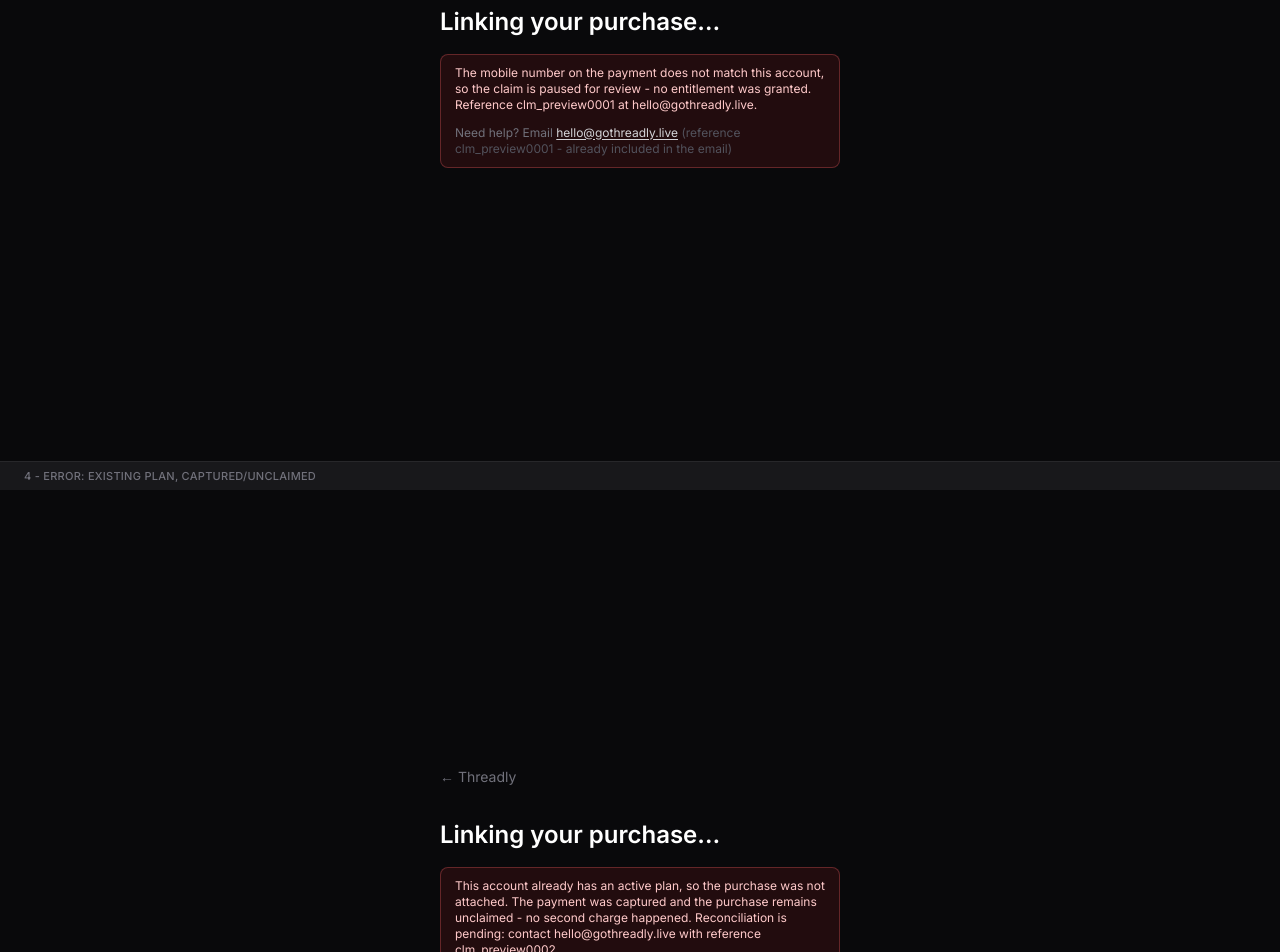
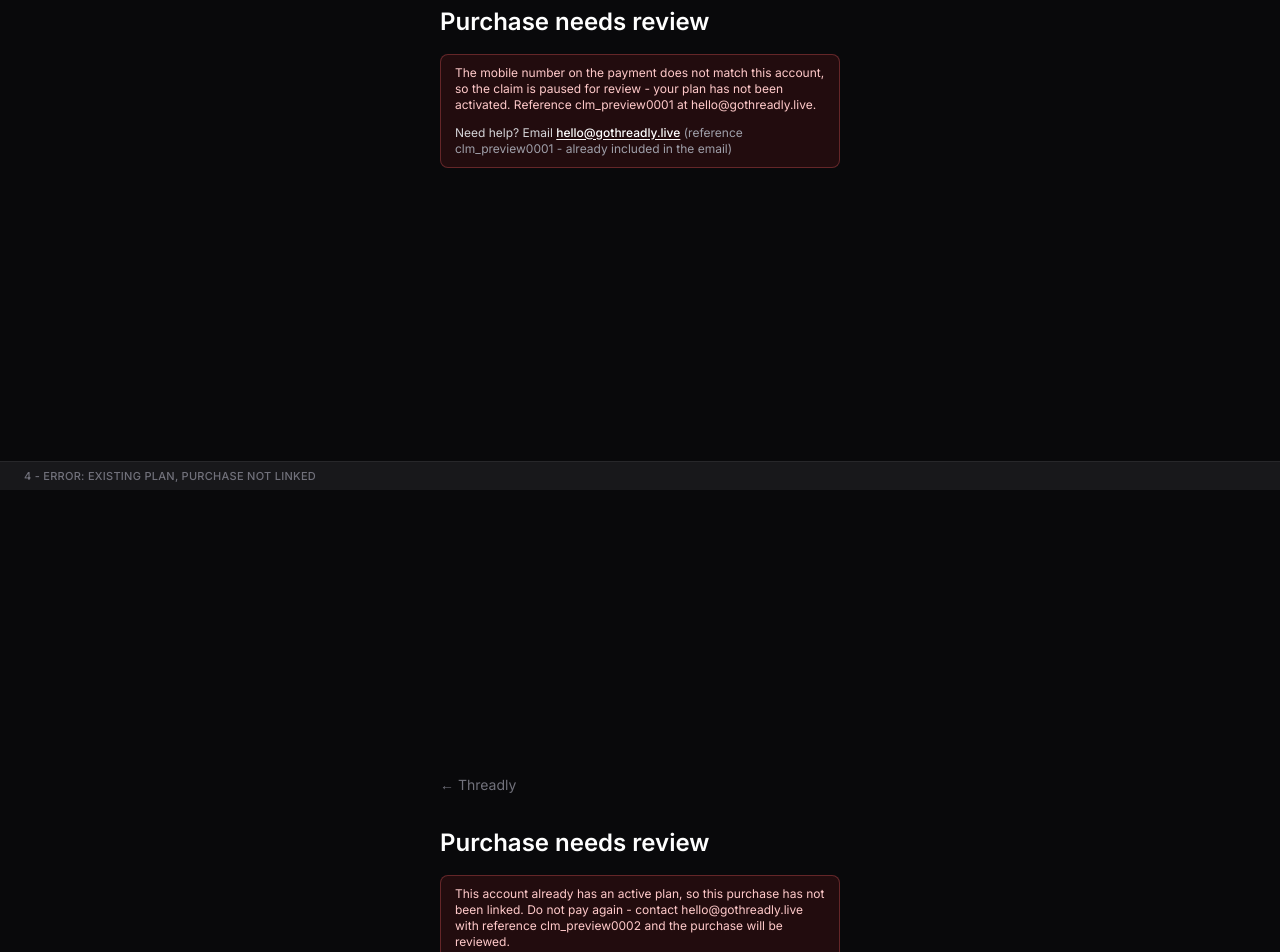
Before and after one commit to itz-kirankumar/Threadly, a Next.js app: page /preview/claim-states in a window 1280 px wide. Shown: the part 2060-3012 px from the top of the page. Built offline with nearby package versions, Linux system fonts and the light colour scheme; no server answers.

Commit message:
claim UI: status-specific headlines, readable support link contrast, accurate paused-purchase copy

```diff
--- a/src/app/api/billing/guest/claim/route.ts
+++ b/src/app/api/billing/guest/claim/route.ts
@@ -50,7 +50,7 @@
     if (!checkoutEmail || !claimantEmail || checkoutEmail !== claimantEmail) {
       await transitionClaim(claim.id, ["paid_unclaimed"], () => ({ status: "uncertain" }));
       return Response.json(
-        { error: `The email on the payment does not match this account, so the claim is paused for review - no entitlement was granted. Reference ${claim.id} at hello@gothreadly.live.` },
+        { error: `The email on the payment does not match this account, so the claim is paused for review - your plan has not been activated. Reference ${claim.id} at hello@gothreadly.live.` },
         { status: 409, headers: { "Cache-Control": "no-store" } },
       );
     }
@@ -63,7 +63,7 @@
     if (!checkoutPhone) {
       await transitionClaim(claim.id, ["paid_unclaimed"], () => ({ status: "uncertain" }));
       return Response.json(
-        { error: `The payment record has no verifiable mobile number, so the claim is paused for review - no entitlement was granted. Reference ${claim.id} at hello@gothreadly.live.` },
+        { error: `The payment record has no verifiable mobile number, so the claim is paused for review - your plan has not been activated. Reference ${claim.id} at hello@gothreadly.live.` },
         { status: 409, headers: { "Cache-Control": "no-store" } },
       );
     }
@@ -77,7 +77,7 @@
     if (checkoutPhone !== accountPhone) {
       await transitionClaim(claim.id, ["paid_unclaimed"], () => ({ status: "uncertain" }));
       return Response.json(
-        { error: `The mobile number on the payment does not match this account, so the claim is paused for review - no entitlement was granted. Reference ${claim.id} at hello@gothreadly.live.` },
+        { error: `The mobile number on the payment does not match this account, so the claim is paused for review - your plan has not been activated. Reference ${claim.id} at hello@gothreadly.live.` },
         { status: 409, headers: { "Cache-Control": "no-store" } },
       );
     }
@@ -87,7 +87,7 @@
       // give a safe reference (claim ID alone grants nothing) for support
       // reconciliation. No promise of outcome - it is pending review.
       return Response.json(
-        { error: `This account already has an active plan, so the purchase was not attached. The payment was captured and the purchase remains unclaimed - no second charge happened. Reconciliation is pending: contact hello@gothreadly.live with reference ${claim.id}.` },
+        { error: `This account already has an active plan, so this purchase has not been linked. Do not pay again - contact hello@gothreadly.live with reference ${claim.id} and the purchase will be reviewed.` },
         { status: 409, headers: { "Cache-Control": "no-store" } },
       );
     }
--- a/src/app/preview/claim-states/page.tsx
+++ b/src/app/preview/claim-states/page.tsx
@@ -16,15 +16,15 @@
     label: "3 - error: contact mismatch paused",
     props: {
       status: "error",
-      message: "The mobile number on the payment does not match this account, so the claim is paused for review - no entitlement was granted. Reference clm_preview0001 at hello@gothreadly.live.",
+      message: "The mobile number on the payment does not match this account, so the claim is paused for review - your plan has not been activated. Reference clm_preview0001 at hello@gothreadly.live.",
       claimRef: "clm_preview0001",
     },
   },
   {
-    label: "4 - error: existing plan, captured/unclaimed",
+    label: "4 - error: existing plan, purchase not linked",
     props: {
       status: "error",
-      message: "This account already has an active plan, so the purchase was not attached. The payment was captured and the purchase remains unclaimed - no second charge happened. Reconciliation is pending: contact hello@gothreadly.live with reference clm_preview0002.",
+      message: "This account already has an active plan, so this purchase has not been linked. Do not pay again - contact hello@gothreadly.live with reference clm_preview0002 and the purchase will be reviewed.",
       claimRef: "clm_preview0002",
     },
   },
--- a/src/components/ClaimView.tsx
+++ b/src/components/ClaimView.tsx
@@ -30,7 +30,7 @@
         </>
       ) : status === "working" || status === "error" ? (
         <>
-          <h1 className="text-2xl font-semibold text-white">Linking your purchase…</h1>
+          <h1 className="text-2xl font-semibold text-white">{status === "error" ? "Purchase needs review" : "Linking your purchase…"}</h1>
           {status === "error" && (
             <div className="mt-4 rounded-lg border border-red-400/30 bg-red-500/10 px-3.5 py-2.5 text-xs text-red-200">
               <p>{message}</p>
--- a/src/components/SupportLink.tsx
+++ b/src/components/SupportLink.tsx
@@ -4,12 +4,12 @@
     `Hi Threadly team,\n\nI need help with a payment or plan.\n\nReference: ${reference ?? "(please paste your payment or order reference)"}\n\nWhat happened:\n`,
   );
   return (
-    <p className="mt-3 text-xs text-zinc-500">
+    <p className="mt-3 text-xs text-zinc-300">
       Need help? Email{" "}
-      <a className="text-zinc-300 underline underline-offset-2" href={`mailto:hello@gothreadly.live?subject=${subject}&body=${body}`}>
+      <a className="font-medium text-white underline underline-offset-2" href={`mailto:hello@gothreadly.live?subject=${subject}&body=${body}`}>
         hello@gothreadly.live
       </a>
-      {reference ? <span className="text-zinc-600">{` (reference ${reference} - already included in the email)`}</span> : null}
+      {reference ? <span className="text-zinc-400">{` (reference ${reference} - already included in the email)`}</span> : null}
     </p>
   );
 }
```
